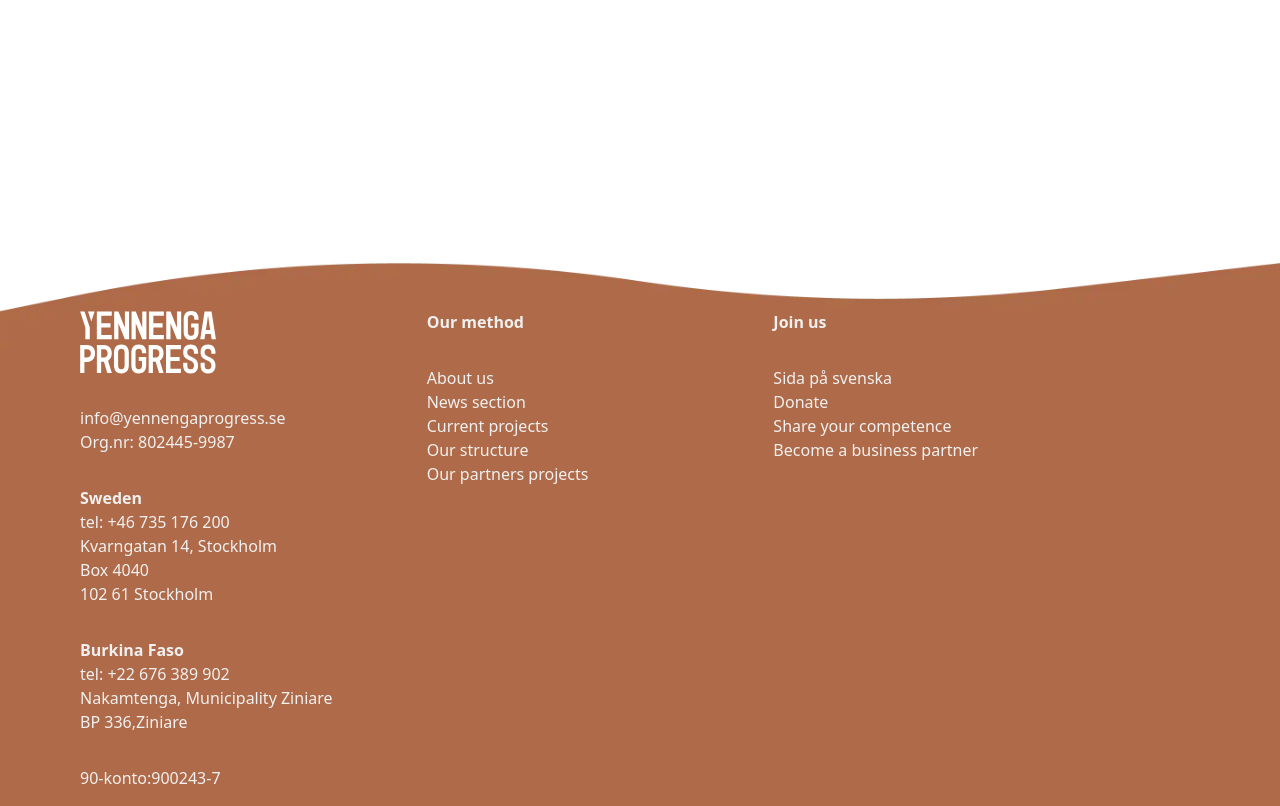
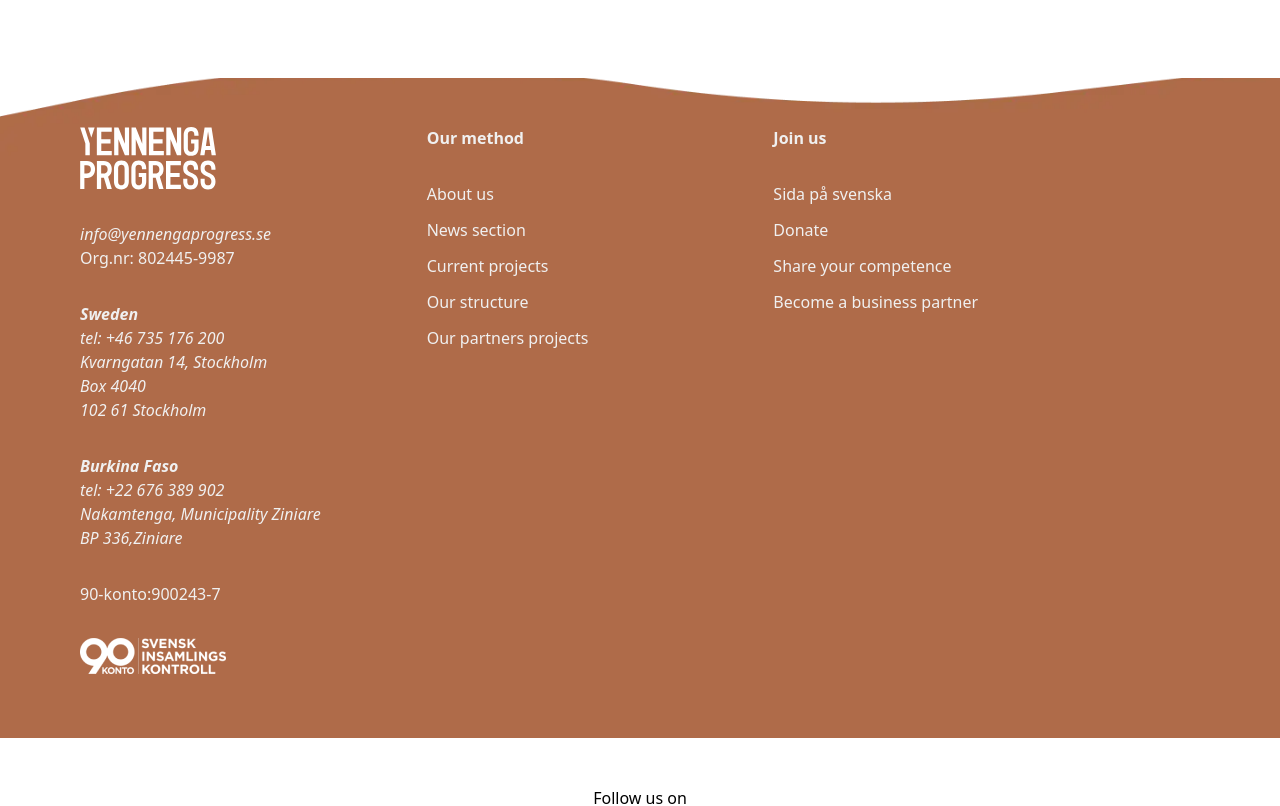
Before and after one commit to hyper-island-collaboration-work/yennenga-progress-group-3, a React (Vite) app: page / in a window 1280 px wide. Shown: the part 3080-3886 px from the top of the page. Built offline with nearby package versions, Linux system fonts and the light colour scheme; no server answers.

Commit message:
Footer Update

```diff
--- a/src/components/footerSection/Footer.jsx
+++ b/src/components/footerSection/Footer.jsx
@@ -1,58 +1,110 @@
 import React from "react";
 import footerBackground from "../../../public/images/Footer_background.webp";
 import footerLogo from "../../../public/images/yp_logo_white.svg";
-import footer90KontoLogo from "../../../public/images/90_konto_logo_neg 1.png"
+import footer90KontoLogo from "../../../public/images/90_konto_logo_neg 1.png";
 
 function Footer() {
   return (
     <footer
-       className="bg-fixed bg-cover bg-center bg-no-repeat bg-gray-200 relative w-full top-[1500px]"
+      className="bg-gray-200 relative top-[1500px] w-full bg-cover bg-fixed bg-center bg-no-repeat"
       style={{ backgroundImage: `url(${footerBackground})` }}
     >
-       <div className="container flex flex-col justify-between md:flex-row pl-20 pt-12 xl:pr-40 font-arial text-base font-normal text-light-gray">
+      <div className="font-arial container flex flex-col justify-between pl-20 pt-12 text-base font-normal text-light-gray md:flex-row xl:pr-40">
         <div className="flex flex-col md:w-1/3">
+          <ul>
+            <li>
+              <a href="#">
                 <img
+                  className="mb-8 w-fit"
                   src={footerLogo}
-             alt="Yannenga progress logo"
-             className="mb-8 w-fit"
+                  alt="Yennenga Progress Logo"
                 />
-           <p>info@yennengaprogress.se</p>
-           <p className="mb-8">Org.nr: 802445-9987</p>
-           <p className="font-bold">Sweden</p>
-           <p>tel: +46 735 176 200</p>
-           <p>Kvarngatan 14, Stockholm</p>
-           <p>Box 4040</p>
-           <p className="mb-8">102 61 Stockholm</p>
-           <p className="font-bold">Burkina Faso</p>
-           <p>tel: +22 676 389 902</p>
-           <p>Nakamtenga, Municipality Ziniare</p>
-           <p className="mb-8">BP 336,Ziniare</p>
-           <p className="mb-8">90-konto:900243-7</p>
+              </a>
+            </li>
+            <address>
+              <li>
+                <a
+                  className="hover:underline"
+                  href="mailto:info@yennengaprogress.se"
+                >
+                  info@yennengaprogress.se
+                </a>
+              </li>
+            </address>
+            <li className="mb-8">Org.nr: 802445-9987</li>
+          </ul>
+          <ul>
+            <address>
+              <li className="font-bold">Sweden</li>
+              <li>
+                <a className="hover:underline" href="tel: +46 735 176 200">
+                  tel: +46 735 176 200
+                </a>
+              </li>
+              <li>Kvarngatan 14, Stockholm</li>
+              <li>Box 4040</li>
+              <li className="mb-8">102 61 Stockholm</li>
+              <li className="font-bold">Burkina Faso</li>
+              <li>
+                <a className="hover:underline" href="tel: +22 676 389 902">
+                  tel: +22 676 389 902
+                </a>
+              </li>
+              <li>Nakamtenga, Municipality Ziniare</li>
+              <li className="mb-8">BP 336,Ziniare</li>
+            </address>
+            <li className="mb-8">90-konto:900243-7</li>
             <img
               src={footer90KontoLogo}
               alt="90 Konto logo"
-             className="mt-8 mb-16 w-fit"
+              className="mb-16 mt-8 w-fit"
             />
+          </ul>
         </div>
         <div className="flex flex-col md:w-1/3">
-           <p className="font-bold mb-8">Our method</p>
-           <p>About us</p>
-           <p>News section</p>
-           <p>Current projects</p>
-           <p>Our structure</p>
-           <p>Our partners projects</p>
+          <ul className="space-y-3">
+            <li className="mb-8 font-bold hover:underline">
+              <a href="#">Our method</a>
+            </li>
+            <li className="hover:underline">
+              <a href="#">About us</a>
+            </li>
+            <li className="hover:underline">
+              <a href="#">News section</a>
+            </li>
+            <li className="hover:underline">
+              <a href="#">Current projects</a>
+            </li>
+            <li className="hover:underline">
+              <a href="#">Our structure</a>
+            </li>
+            <li className="hover:underline">
+              <a href="#">Our partners projects</a>
+            </li>
+          </ul>
         </div>
-         <ul className="flex flex-col mb-12 md:w-1/3">
-           <h4 className="font-bold mb-8">Join us</h4>
-           <li><a href="#">Sida på svenska</a></li>
-           <li><a href="#">Donate</a></li>
-           <li><a href="#">Share your competence</a></li>
-           <li><a href="#">Become a business partner</a></li>
+        <div className="flex flex-col md:w-1/3">
+          <ul className="space-y-3">
+            <li className="mb-8 font-bold hover:underline">
+              <a href="#">Join us</a>
+            </li>
+            <li className="hover:underline">
+              <a href="#">Sida på svenska</a>
+            </li>
+            <li className="hover:underline">
+              <a href="#">Donate</a>
+            </li>
+            <li className="hover:underline">
+              <a href="#">Share your competence</a>
+            </li>
+            <li className="hover:underline">
+              <a href="#">Become a business partner</a>
+            </li>
           </ul>
+        </div>
       </div>
     </footer>
   );
- }
-
+};
 
 export default Footer;
--- a/src/pages/homePage/HomePage.jsx
+++ b/src/pages/homePage/HomePage.jsx
@@ -13,7 +13,7 @@ export default function HomePage() {
       <Navbar />
       <Header />
       <OurMethods />
-      <RecentNews />
+      {/* <RecentNews /> */}
       <Partner />
       <WhistleBlowing />
       <Footer />
```
Lines whose indentation alone changed are shown as unchanged.
